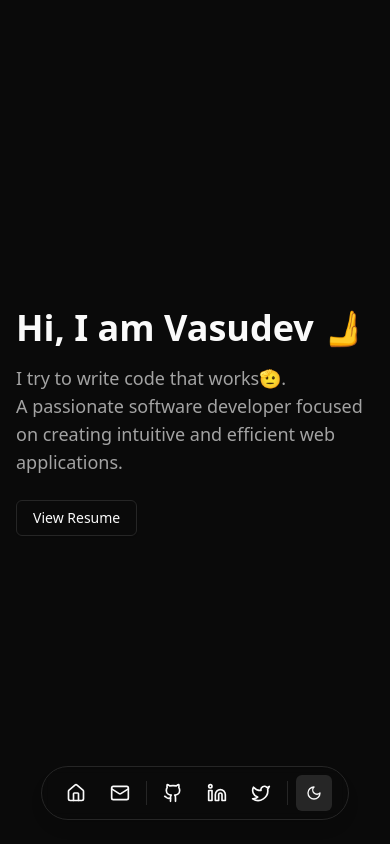
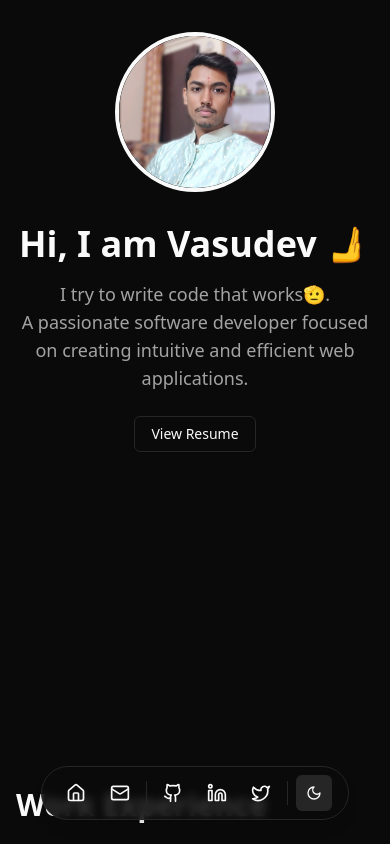
Before and after one commit to Velstruck/my-portfolio-site, a React (Vite) app: page / in a window 390 px wide. Shown: the top 844 px of the page. Built offline with nearby package versions, Linux system fonts and the light colour scheme.

Commit message:
fixed scroll animation

```diff
--- a/src/App.jsx
+++ b/src/App.jsx
@@ -12,7 +12,7 @@ function Main() {
 
   return (
     <div className="min-h-screen bg-background text-foreground">
-      <main className="container mx-auto">
+      <main className="container mx-auto space-y-8 md:space-y-8 pb-16">
         <Hero />
         <Experience />
         <Education />
--- a/src/components/FloatingDock.jsx
+++ b/src/components/FloatingDock.jsx
@@ -7,15 +7,23 @@ import {
   HoverCardTrigger,
 } from "./ui/hover-card"
 
-const IconLink = ({ href, icon: Icon, label }) => {
+const IconLink = ({ href, icon: Icon, label, onClick, target }) => {
+  const handleClick = (e) => {
+    if (onClick) {
+      e.preventDefault()
+      onClick()
+    }
+  }
+
   return (
     <HoverCard>
       <HoverCardTrigger asChild>
         <a
           href={href}
-          target="_blank"
           rel="noopener noreferrer"
+          target={target}
           className="p-2 hover:text-primary transition-colors"
+          onClick={handleClick}
         >
           <Icon size={20} />
         </a>
@@ -33,7 +41,10 @@ const FloatingDock = ({ theme, setTheme }) => {
   }
 
   const scrollToContact = () => {
-    document.getElementById("contact")?.scrollIntoView({ behavior: "smooth" })
+    const contactSection = document.getElementById("contact")
+    if (contactSection) {
+      contactSection.scrollIntoView({ behavior: "smooth" })
+    }
   }
 
   return (
@@ -55,16 +66,19 @@ const FloatingDock = ({ theme, setTheme }) => {
         href="https://github.com/Velstruck"
         icon={Github}
         label="GitHub"
+        target="_blank"
       />
       <IconLink
         href="https://linkedin.com/in/vasudev7"
         icon={Linkedin}
         label="LinkedIn"
+        target="_blank"
       />
       <IconLink
         href="https://x.com/velstruck"
         icon={Twitter}
         label="Twitter"
+        target="_blank"
       />
       <Separator orientation="vertical" className="h-6" />
       <Toggle
--- a/src/components/sections/Hero.jsx
+++ b/src/components/sections/Hero.jsx
@@ -3,8 +3,8 @@ import profileimage from "/profilepic.png"
 
 const Hero = () => {
   return (
-    <section className="min-h-screen flex items-center justify-between px-4 md:px-8 lg:px-16 py-20">
-      <div className="flex-1">
+    <section className="min-h-[80vh] flex flex-col-reverse md:flex-row items-center justify-between px-4 md:px-8 lg:px-16 py-8 md:py-10 gap-8">
+      <div className="flex-1 text-center md:text-left">
         <h1 className="text-4xl md:text-5xl lg:text-6xl font-bold mb-4">
           Hi, I am Vasudev 🫸
         </h1>
@@ -20,8 +20,8 @@ const Hero = () => {
           </a>
         </Button>
       </div>
-      <div className="hidden md:block">
-        <div className="w-48 h-48 lg:w-64 lg:h-64 rounded-full overflow-hidden border-4 border-primary">
+      <div className="w-40 h-40 md:w-48 md:h-48 lg:w-64 lg:h-64">
+        <div className="w-full h-full rounded-full overflow-hidden border-4 border-primary">
           <img
             src={profileimage}
             alt="Vasudev"
```
